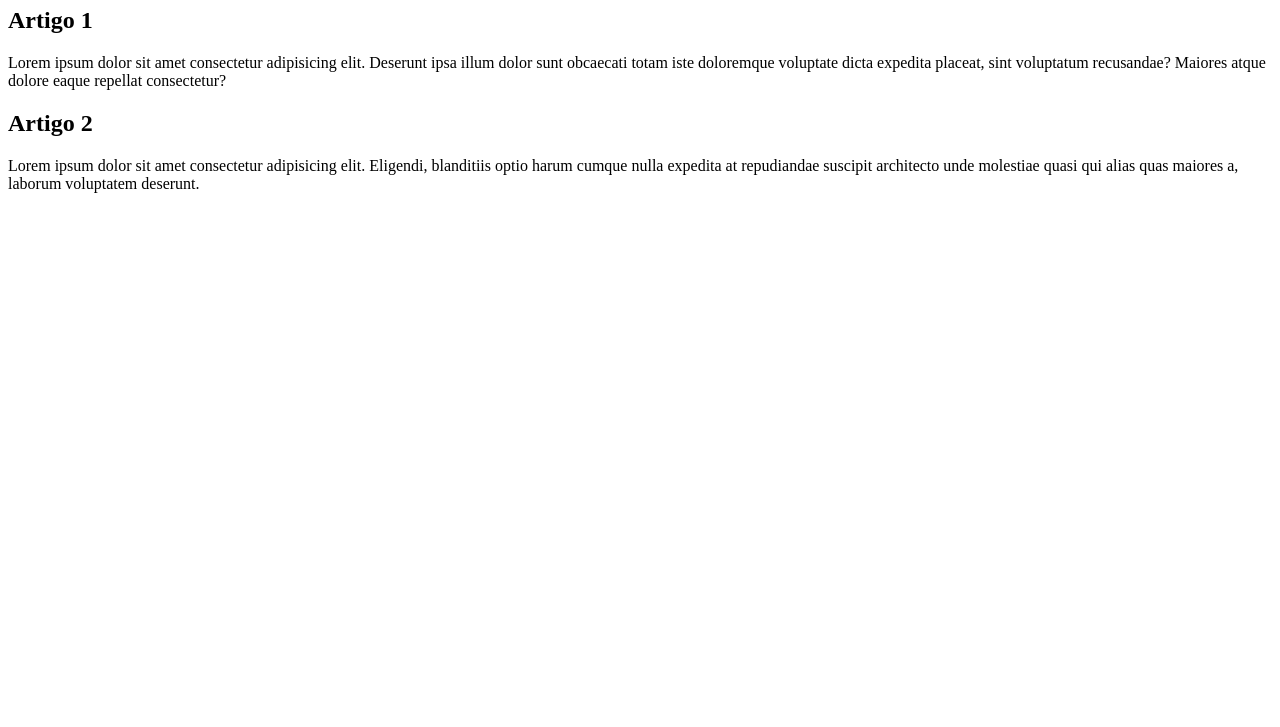
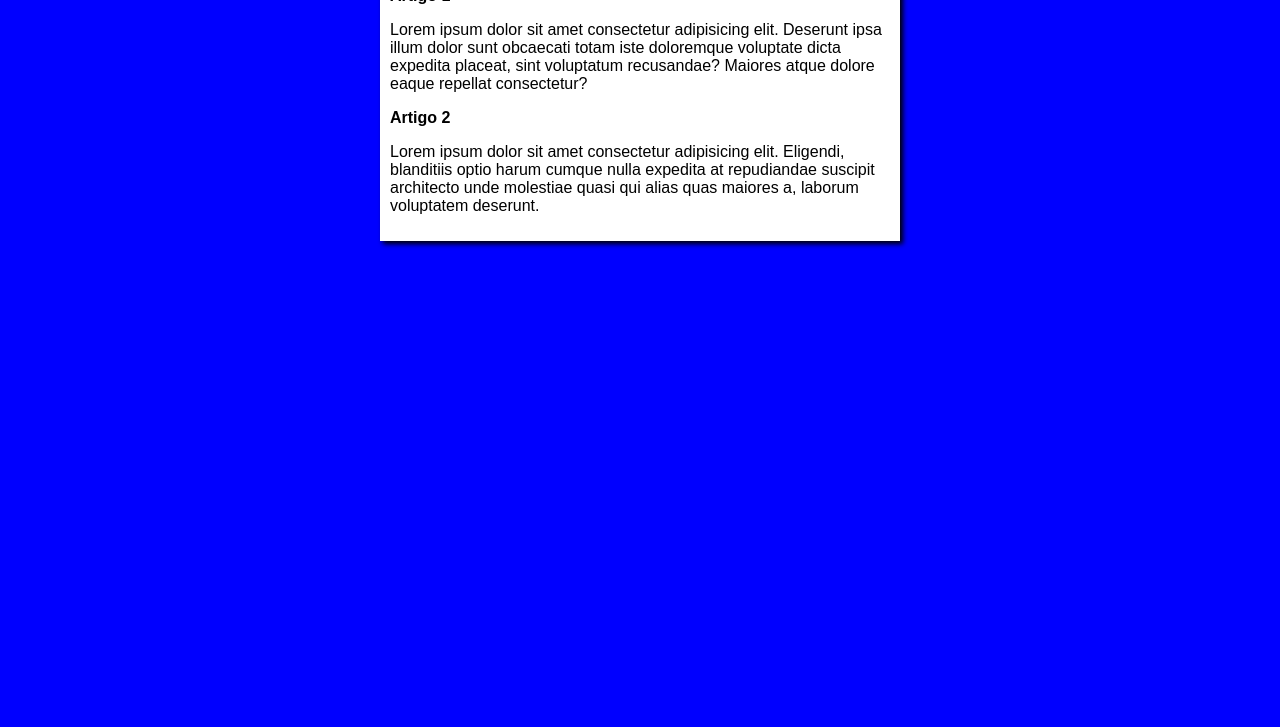
Before and after one commit to HerikVinicius/projeto-site, a plain HTML site: page index.html in a window 1280 px wide. Shown: the part 73-800 px from the top of the page. Drawn offline with Linux system fonts and the light colour scheme.

Commit message:
Comecei o CSS

```diff
--- /dev/null
+++ b/estilos/style.css
@@ -0,0 +1,16 @@
+*{
+    font-family: arial , helvetica;
+    font-size: 16px;
+}
+
+body{
+background-color: blue;
+}
+
+main{
+    background-color: white;
+    width: 500px;
+    margin: auto;
+    padding: 10px;
+    box-shadow: 3px 3px 5px;
+}
--- a/index.html
+++ b/index.html
@@ -4,6 +4,7 @@
     <meta charset="UTF-8">
     <meta name="viewport" content="width=device-width, initial-scale=1.0">
     <title>Nome do Site</title>
+    <link rel="stylesheet" href="estilos/style.css">
 </head>
 <body>
     <main>
```
